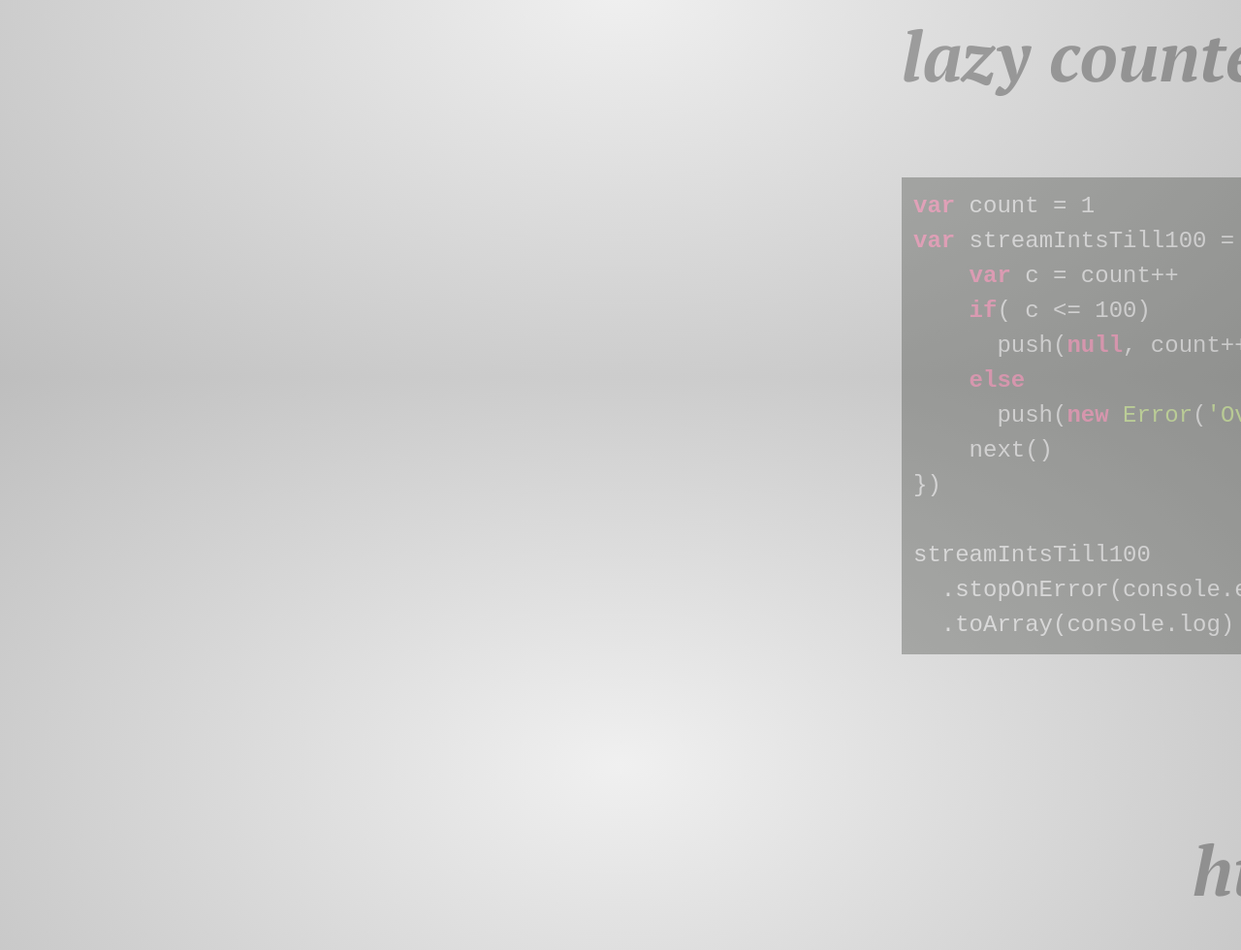
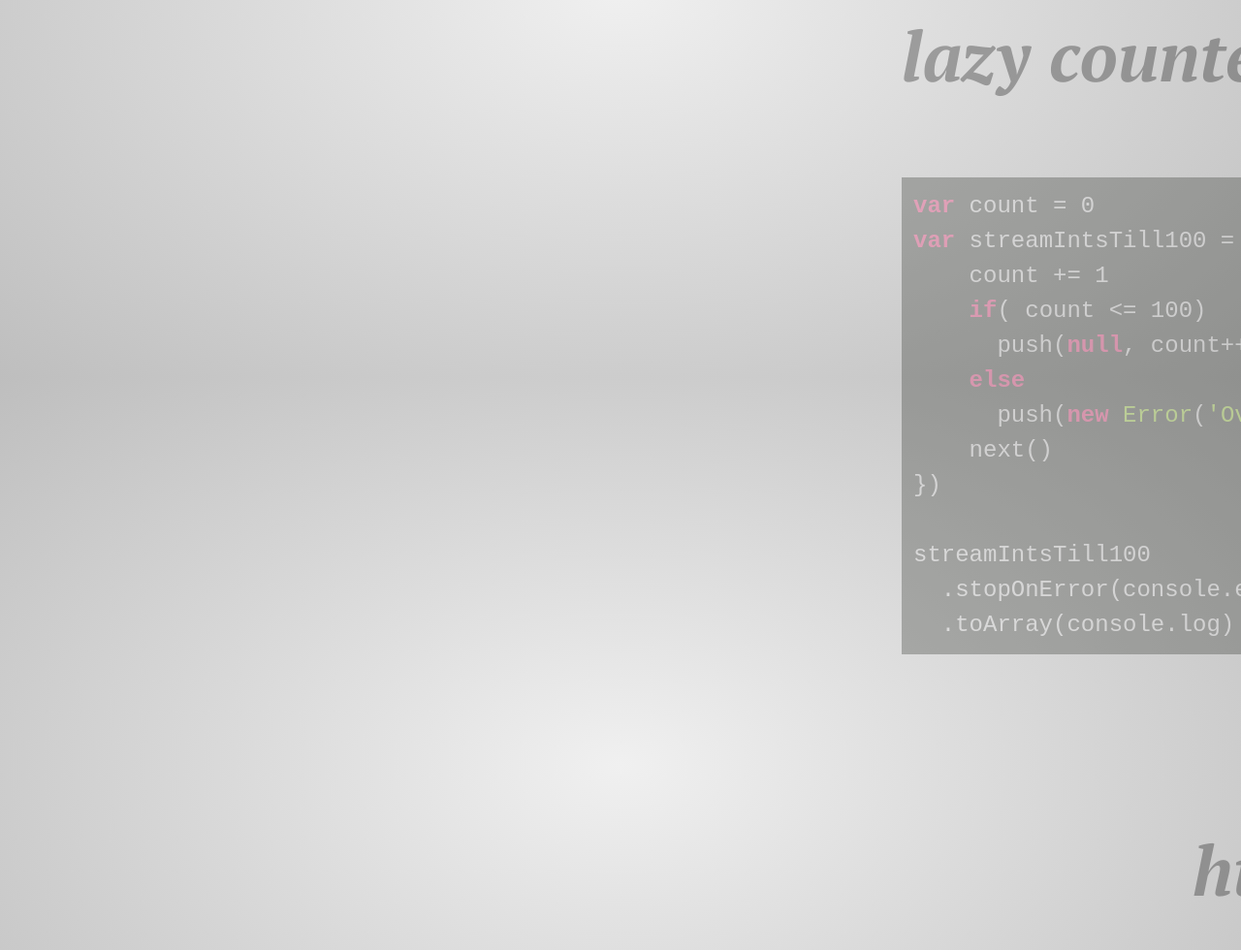
Before and after one commit to greelgorke/talks, a plain HTML site: page Streams/slides.html in a window 1280 px wide. Shown: the part 2811-3791 px from the top of the page at 97% size. Drawn offline with Linux system fonts and the light colour scheme.

Commit message:
more cleanup

```diff
--- a/Streams/slides.html
+++ b/Streams/slides.html
@@ -4,7 +4,7 @@
   <title>Streams in JS, Node.js and Browser</title>
   <meta http-equiv="Content-Type" content="text/html; charset=UTF-8">
   <link href="http://fonts.googleapis.com/css?family=Open+Sans:regular,semibold,italic,italicsemibold|PT+Sans:400,700,400italic,700italic|PT+Serif:400,700,400italic,700italic" rel="stylesheet" />
-  <link href="impress-demo.css" rel="stylesheet" />
+  <link href="../impress-style.css" rel="stylesheet" />
   <link rel="stylesheet" href="../highlight/styles/monokai.css">
 <!--
   <link rel="stylesheet" href="../highlight/styles/brown_paper.css">
@@ -273,10 +273,10 @@ s.fork().pluck('res').each(function(res){
 
     <div id="highland-2" class="step" data-x="500" data-y="2750" data-z="200">
       <h2>lazy counter</h2>
-      <pre><code>var count = 1
+      <pre><code>var count = 0
 var streamIntsTill100 = _(function (push, next) {
-    var c = count++
-    if( c <= 100)
+    count += 1
+    if( count <= 100)
       push(null, count++);
     else
       push(new Error('Overflow!'))
```
Also changed, not shown: README.md (added), impress-style.css (renamed from Streams/impress-demo.css), 3 other files.
